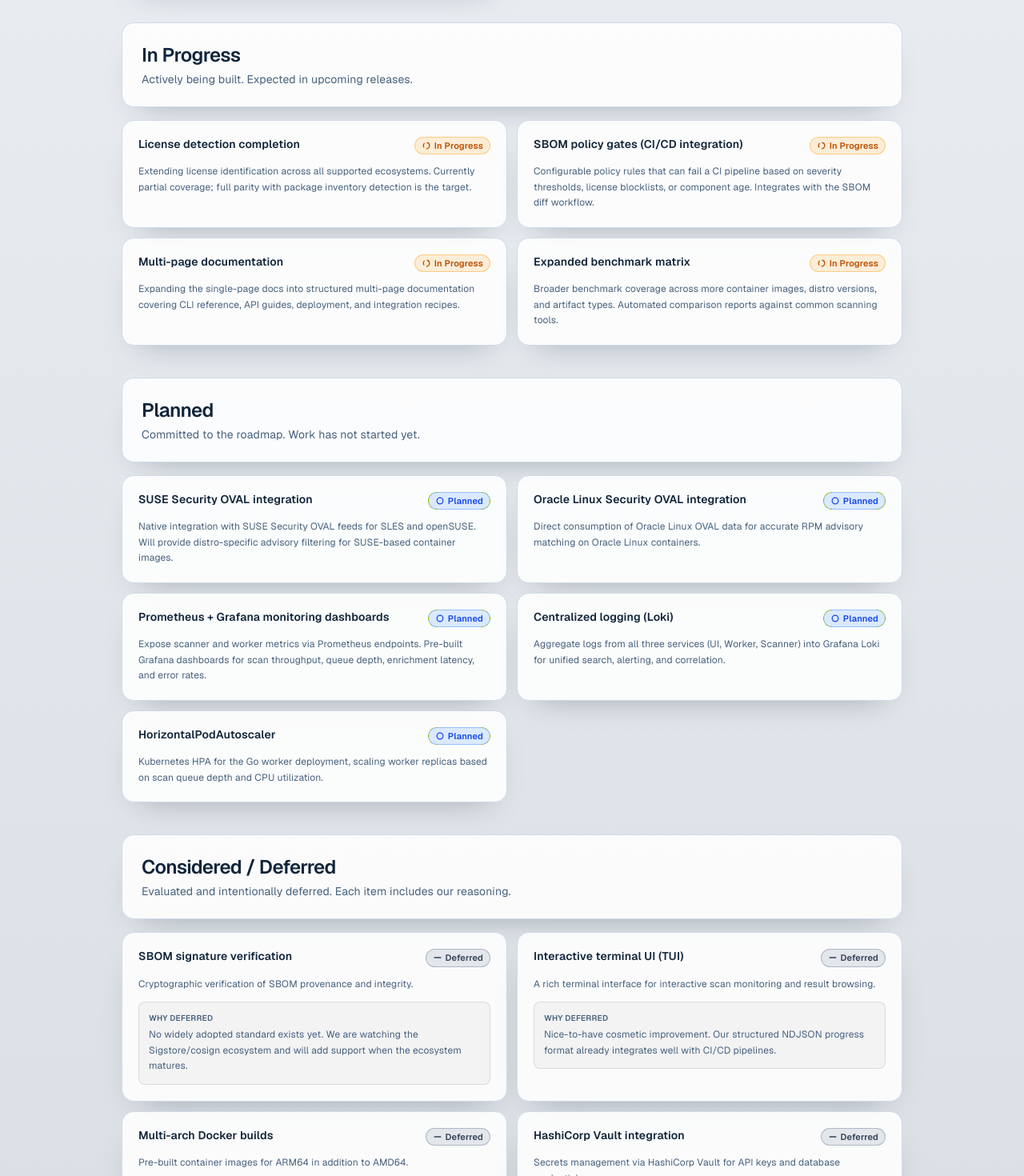
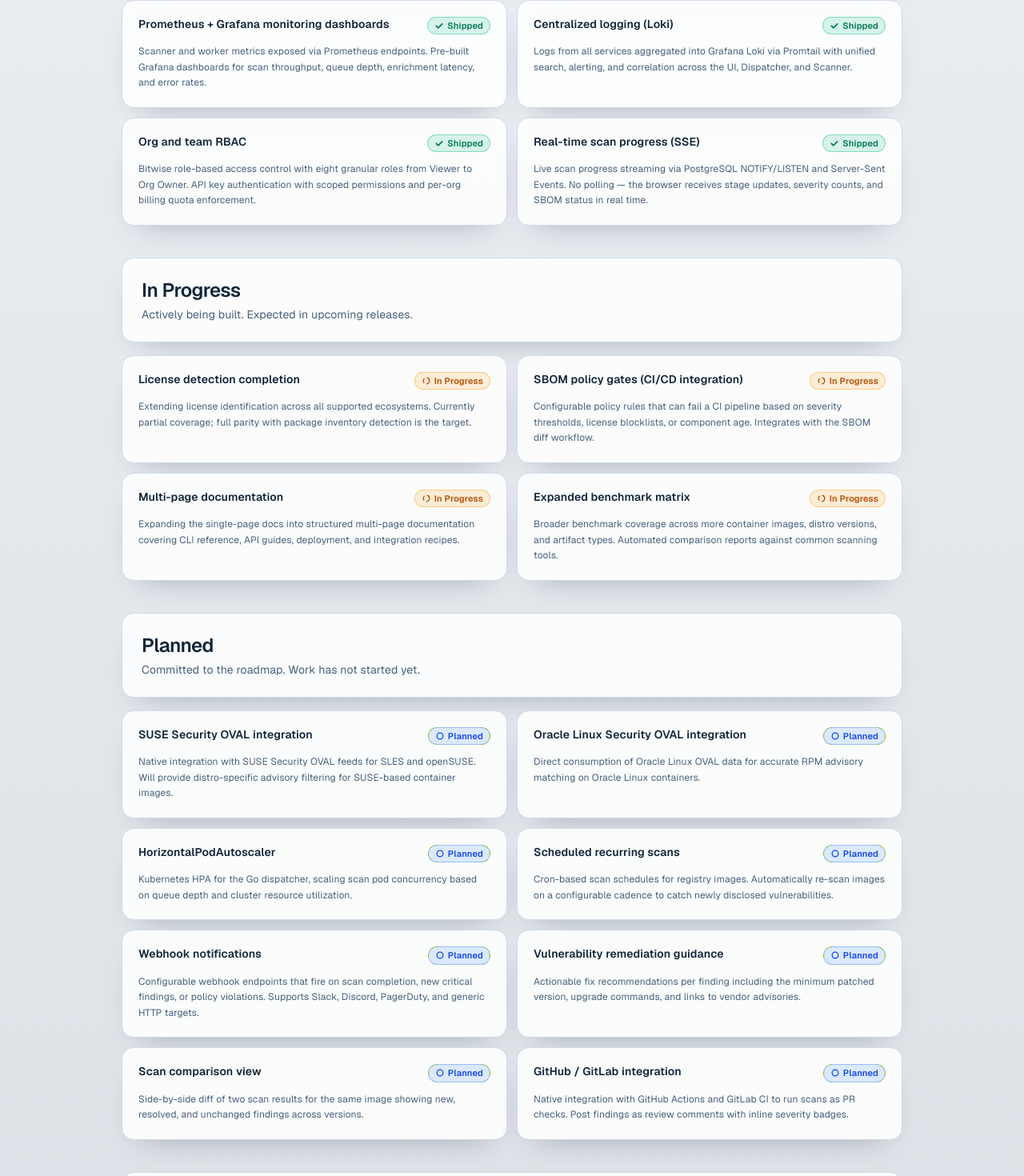
Before and after one commit to devinshawntripp/deltaguard, a Next.js app: page /roadmap in a window 1280 px wide. Shown: the part 1415-2885 px from the top of the page at 80% size. Built offline with nearby package versions, Linux system fonts and the light colour scheme; no server answers.

Commit message:
update roadmap: move monitoring/logging/registry to shipped, add planned items

```diff
--- a/k8s/scanrook/deployment.yaml
+++ b/k8s/scanrook/deployment.yaml
@@ -33,7 +33,7 @@ spec:
             value: "1"
       containers:
         - name: web
-          image: devintripp/deltaguard-ui:v1.15.7
+          image: devintripp/deltaguard-ui:v1.15.8
           imagePullPolicy: Always
           command: ["npm", "run", "start"]
           securityContext:
--- a/src/app/roadmap/page.tsx
+++ b/src/app/roadmap/page.tsx
@@ -82,6 +82,36 @@ const shipped: RoadmapItem[] = [
       "Findings are classified as ConfirmedInstalled or HeuristicUnverified based on evidence source. Installed-state packages are prioritized over heuristic matches.",
     status: "shipped",
   },
+  {
+    title: "Docker registry scanning (OCI-compliant)",
+    description:
+      "Connect any OCI-compliant registry (Docker Hub, GHCR, ECR, GCR, self-hosted). Browse repositories and tags, scan images on demand, and manage registry credentials per organization with AES-256-GCM encryption.",
+    status: "shipped",
+  },
+  {
+    title: "Prometheus + Grafana monitoring dashboards",
+    description:
+      "Scanner and worker metrics exposed via Prometheus endpoints. Pre-built Grafana dashboards for scan throughput, queue depth, enrichment latency, and error rates.",
+    status: "shipped",
+  },
+  {
+    title: "Centralized logging (Loki)",
+    description:
+      "Logs from all services aggregated into Grafana Loki via Promtail with unified search, alerting, and correlation across the UI, Dispatcher, and Scanner.",
+    status: "shipped",
+  },
+  {
+    title: "Org and team RBAC",
+    description:
+      "Bitwise role-based access control with eight granular roles from Viewer to Org Owner. API key authentication with scoped permissions and per-org billing quota enforcement.",
+    status: "shipped",
+  },
+  {
+    title: "Real-time scan progress (SSE)",
+    description:
+      "Live scan progress streaming via PostgreSQL NOTIFY/LISTEN and Server-Sent Events. No polling \u2014 the browser receives stage updates, severity counts, and SBOM status in real time.",
+    status: "shipped",
+  },
 ];
 
 const inProgress: RoadmapItem[] = [
@@ -125,21 +155,39 @@ const planned: RoadmapItem[] = [
     status: "planned",
   },
   {
-    title: "Prometheus + Grafana monitoring dashboards",
+    title: "HorizontalPodAutoscaler",
     description:
-      "Expose scanner and worker metrics via Prometheus endpoints. Pre-built Grafana dashboards for scan throughput, queue depth, enrichment latency, and error rates.",
+      "Kubernetes HPA for the Go dispatcher, scaling scan pod concurrency based on queue depth and cluster resource utilization.",
     status: "planned",
   },
   {
-    title: "Centralized logging (Loki)",
+    title: "Scheduled recurring scans",
     description:
-      "Aggregate logs from all three services (UI, Worker, Scanner) into Grafana Loki for unified search, alerting, and correlation.",
+      "Cron-based scan schedules for registry images. Automatically re-scan images on a configurable cadence to catch newly disclosed vulnerabilities.",
     status: "planned",
   },
   {
-    title: "HorizontalPodAutoscaler",
+    title: "Webhook notifications",
     description:
-      "Kubernetes HPA for the Go worker deployment, scaling worker replicas based on scan queue depth and CPU utilization.",
+      "Configurable webhook endpoints that fire on scan completion, new critical findings, or policy violations. Supports Slack, Discord, PagerDuty, and generic HTTP targets.",
+    status: "planned",
+  },
+  {
+    title: "Vulnerability remediation guidance",
+    description:
+      "Actionable fix recommendations per finding including the minimum patched version, upgrade commands, and links to vendor advisories.",
+    status: "planned",
+  },
+  {
+    title: "Scan comparison view",
+    description:
+      "Side-by-side diff of two scan results for the same image showing new, resolved, and unchanged findings across versions.",
+    status: "planned",
+  },
+  {
+    title: "GitHub / GitLab integration",
+    description:
+      "Native integration with GitHub Actions and GitLab CI to run scans as PR checks. Post findings as review comments with inline severity badges.",
     status: "planned",
   },
 ];
```
